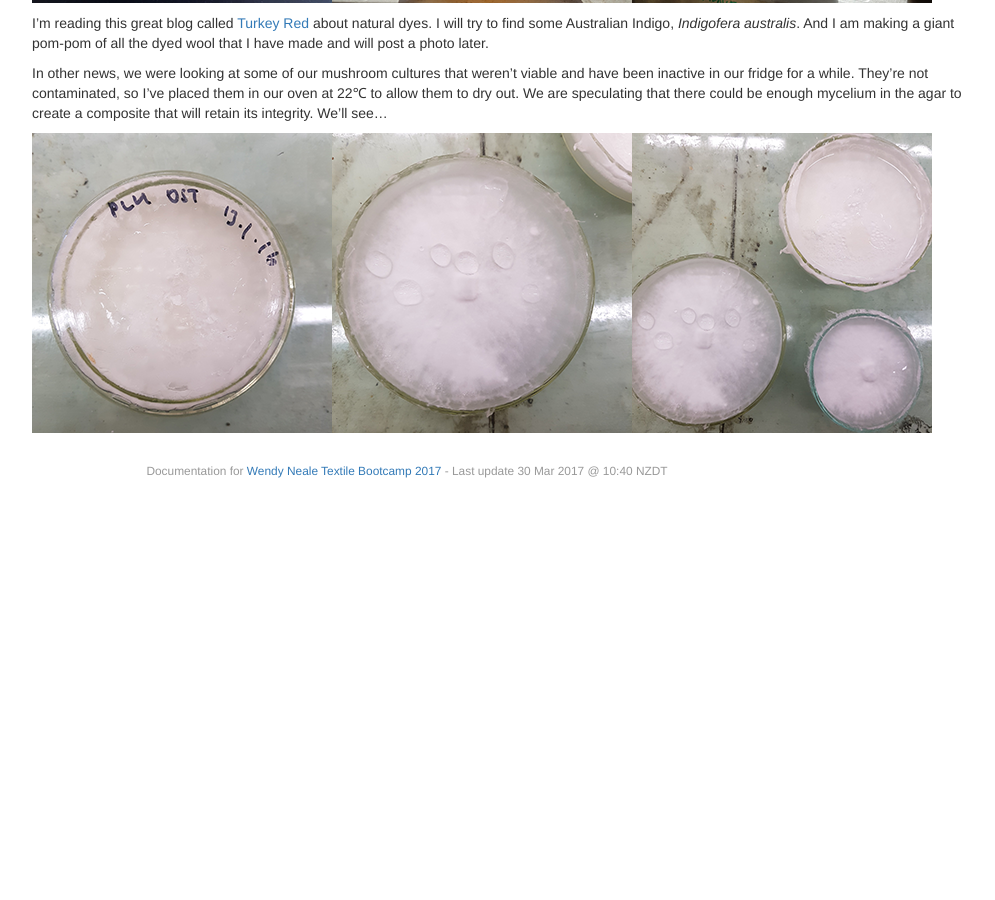
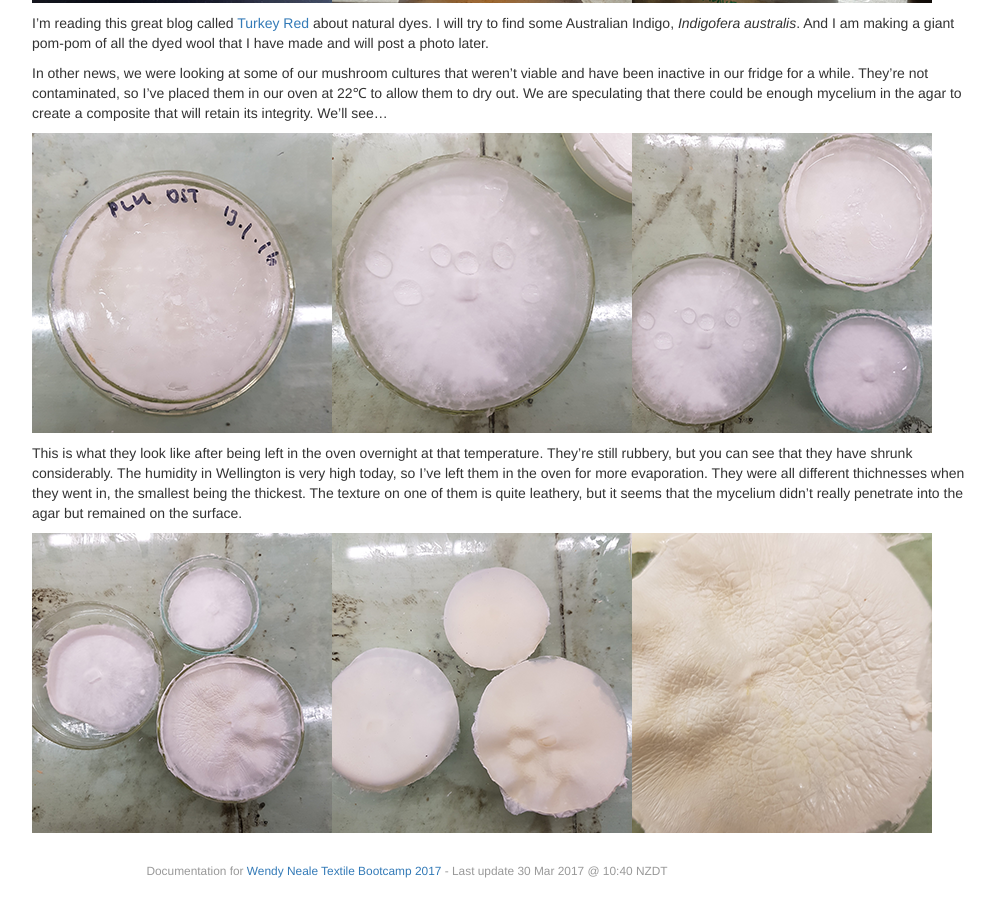
Before and after one commit to wendwarge/wendwarge.github.io, a Jekyll site: the page built from _posts/2017-02-22-day-two.md, in a window 1280 px wide and 900 px high, scrolled down 5873 px. Shown: the whole window, without its empty margins (233-1228 px from the left). Built offline with Jekyll 4.4.1, drawn with Linux system fonts in a browser that asks for light colours; before the commit the page ends 6373 px from its top, so only the background shows below that.

Commit message:
agar overnight

```diff
--- a/_posts/2017-02-22-day-two.md
+++ b/_posts/2017-02-22-day-two.md
@@ -73,3 +73,7 @@ I'm reading this great blog called [Turkey Red](http://www.turkeyredjournal.com/
 In other news, we were looking at some of our mushroom cultures that weren't viable and have been inactive in our fridge for a while. They're not contaminated, so I've placed them in our oven at 22℃ to allow them to dry out. We are speculating that there could be enough mycelium in the agar to create a composite that will retain its integrity. We'll see...
 
 ![Agar Mycelium](/images/2017-02-22-day-two/agar-mush.png)![Agar Mycelium](/images/2017-02-22-day-two/agar-mush-1.png)![Agar Mycelium](/images/2017-02-22-day-two/agar-mush-2.png)
+
+This is what they look like after being left in the oven overnight at that temperature. They're still rubbery, but you can see that they have shrunk considerably. The humidity in Wellington is very high today, so I've left them in the oven for more evaporation. They were all different thichnesses when they went in, the smallest being the thickest. The texture on one of them is quite leathery, but it seems that the mycelium didn't really penetrate into the agar but remained on the surface.
+
+![Agar Overnight](/images/2017-02-22-day-two/agar-overnight.png)![Agar Overnight](/images/2017-02-22-day-two/agar-overnight-1.png)![Agar Overnight](/images/2017-02-22-day-two/agar-overnight-2.png)
```
Also changed, not shown: images/2017-02-22-day-two/agar-overnight-1.png (added), images/2017-02-22-day-two/agar-overnight-2.png (added), images/2017-02-22-day-two/agar-overnight.png (added).
